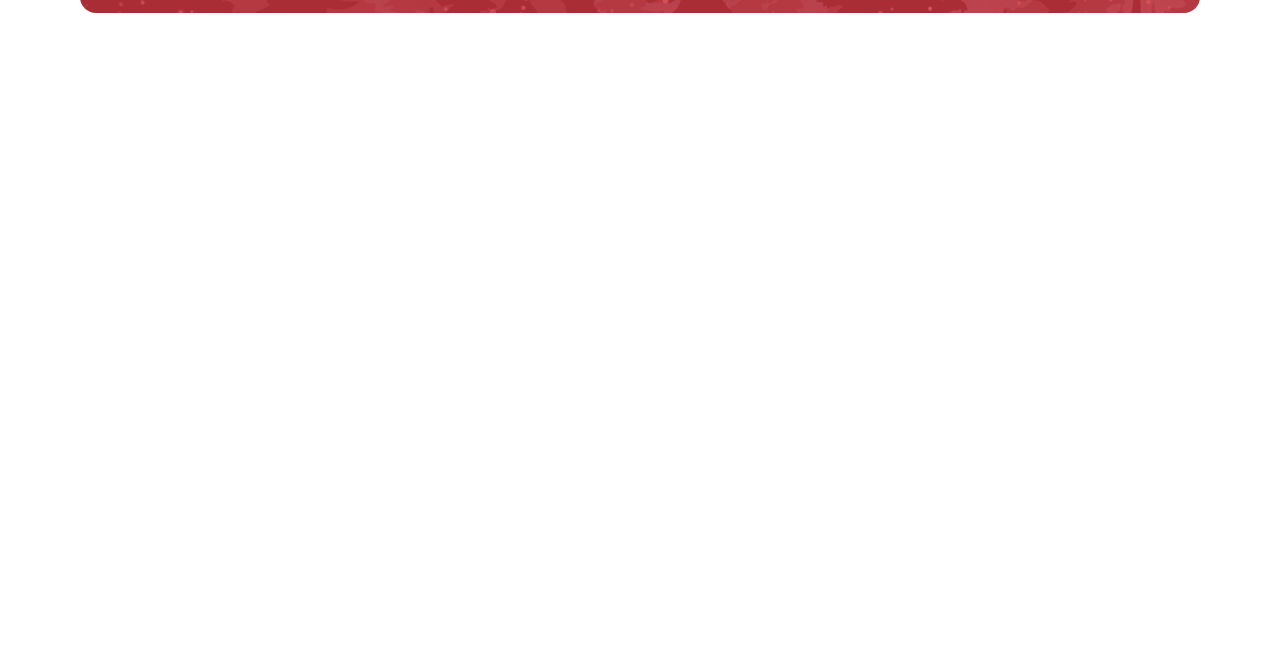
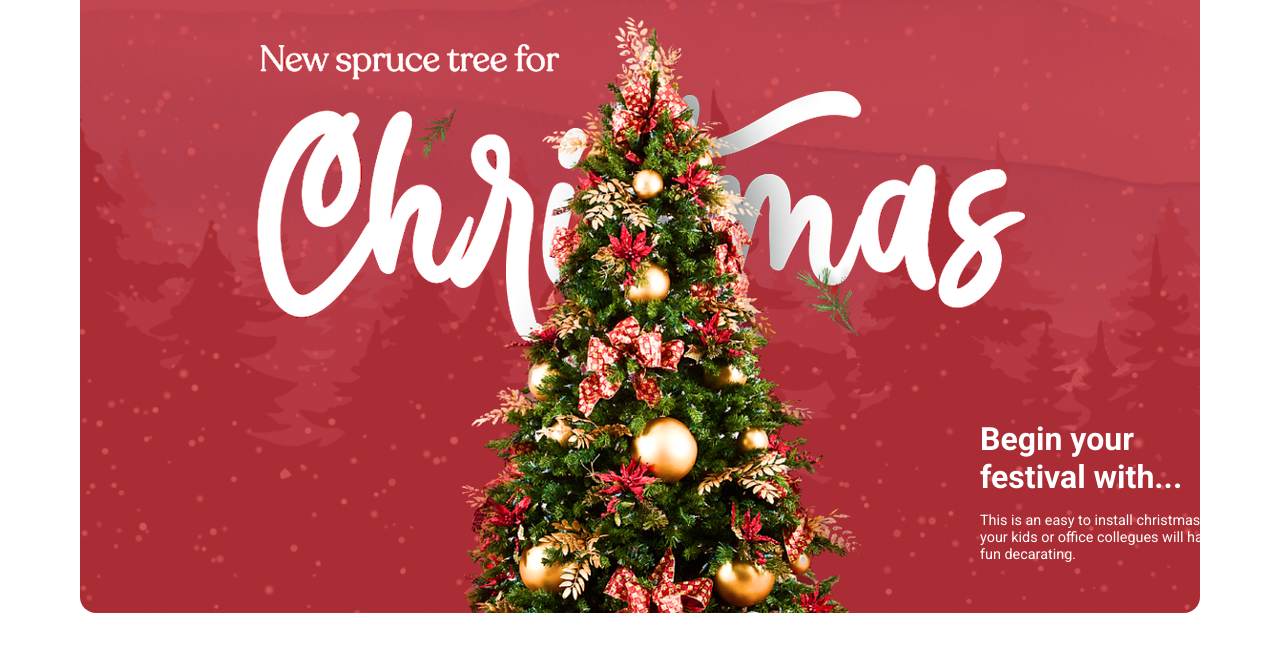
Before and after one commit to Rajasekar-N-stack/PRODIGY_WD_01, a plain HTML site: page public/index.html in a window 1280 px wide. Shown: the part 173-824 px from the top of the page. Before the commit the page ends 800 px from the top, so only its background shows below. Drawn offline with nearby package versions, Linux system fonts and the light colour scheme.

Commit message:
feat : style where added

```diff
--- a/public/index.html
+++ b/public/index.html
@@ -3,7 +3,7 @@
 <head>
     <meta charset="UTF-8">
     <meta name="viewport" content="width=device-width, initial-scale=1.0">
-    <title>Landing page</title>
+    <title>Landing page| Santa Shop</title>
     <link rel="stylesheet" href="style.css">
     <link
     href="https://cdn.jsdelivr.net/npm/remixicon@4.2.0/fonts/remixicon.css"
@@ -22,6 +22,20 @@
                 <a href="#"><i class="ri-map-pin-line" ></i></a>
             </div>
         </nav>
+        <div class="section_container header_container">
+            <img src="assets/header.png" alt="header">
+            <div class="header_content">
+                <h4>Begin your<br />festival with...</h4>
+                <p>
+                    This is an easy to install christmas tree which <br />your kids or office
+                    collegues will have a lot of <br /> fun decarating.
+                </p>
+
+            </div>
+            <div class="header_tag">
+                Buy this product <span><i class="ri-shopping-basket-line"></i></span>
+            </div>
+        </div>
     </header>
 
 </body>
--- a/public/style.css
+++ b/public/style.css
@@ -115,3 +115,60 @@ nav{
 .nav_actions a:hover{
     background-color: var(--primary-color-dark);
 }
+
+.header_container{
+    padding-block: 0;
+    overflow-x: hidden;
+    position:hidden;
+    isolation: isolate;
+    height:600px;
+}
+
+.header_container img{
+    max-width: 800px;
+    margin-inline:auto;
+    height:100%;
+    object-fit: cover;
+}
+
+
+.header_content{
+    position: absolute;
+    right:0;
+    bottom:4rem;
+    width:100%;
+    max-width: 300px;
+    z-index: 1;
+}
+
+.header_content h4{
+    margin-bottom: 1rem;
+    font-size:2rem;
+    color: var(--white);
+}
+
+.header_content p{
+    font-size: 0.9rem;
+    color: var(--white);
+}
+
+
+.header_tag{
+    position: absolute;
+    bottom: 10rem;
+    left:50%;
+    transform: translateX(-150);
+    padding:1rem 1.5rem;
+    font-size: 1rem;
+    font-weight:700;
+    color: var(--text-dark);
+    background-color: var(--white);
+    border-radius: 5rem;
+    cursor: pointer;
+    display: none;
+}
+
+.header_tag span{
+    margin-left: 5px;
+    font-size: 1.2rem;
+}
```
